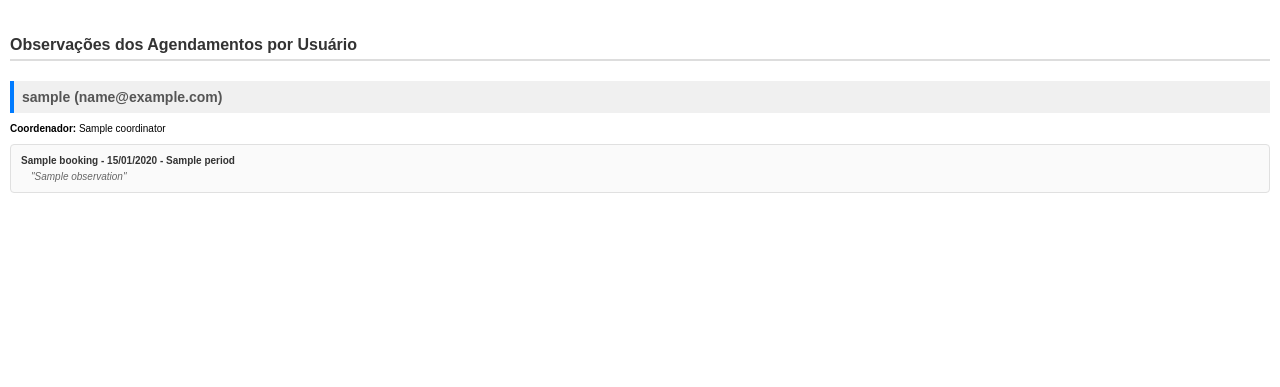
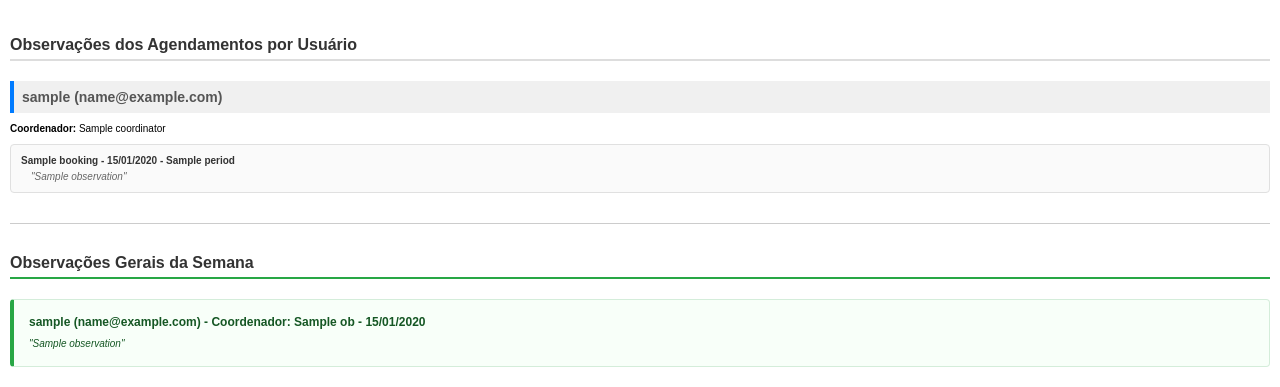
Before and after one commit to PauloCosta30/lab_scheduler, a Flask app: template lab_scheduler/src/templates/schedule_pdf_template.html in a window 1280 px wide. Shown: the part 518-905 px from the top of the page. Before the commit the page ends 711 px from the top, so only its background shows below. Run offline with Flask 3, Linux system fonts and the light colour scheme; the template is opened without the code that fills it: values that come from a table or form of the project are taken from there, most other values are stand-ins (such as "Sample title", 1, 10 or a date in 2020).

Commit message:
schedule_pdf_template.html

```diff
--- a/lab_scheduler/src/templates/schedule_pdf_template.html
+++ b/lab_scheduler/src/templates/schedule_pdf_template.html
@@ -89,69 +89,46 @@
             font-style: italic;
             margin-left: 10px;
         }
+        .general-observations-section {
+            margin-top: 30px;
+            page-break-inside: avoid;
+        }
+        .general-observations-section h2 {
+            font-size: 16px;
+            color: #333;
+            border-bottom: 2px solid #28a745;
+            padding-bottom: 5px;
+            margin-bottom: 20px;
+        }
+        .general-observation-item {
+            margin-bottom: 20px;
+            padding: 15px;
+            border: 1px solid #d4edda;
+            border-radius: 4px;
+            background-color: #f8fff9;
+            border-left: 4px solid #28a745;
+        }
+        .general-observation-header {
+            font-weight: bold;
+            color: #155724;
+            margin-bottom: 8px;
+            font-size: 12px;
+        }
+        .general-observation-text {
+            color: #155724;
+            font-style: italic;
+            line-height: 1.4;
+        }
         .no-observations {
             color: #999;
             font-style: italic;
             text-align: center;
             padding: 20px;
         }
-
-        /* Estilos para a nova seção de informações de usuários */
-        .user-info-section {
-            margin-top: 40px;
-            page-break-inside: avoid;
-            border-top: 3px solid #007bff;
-            padding-top: 20px;
+        .section-divider {
+            border-top: 1px solid #ccc;
+            margin: 30px 0;
         }
-        .user-info-section h2 {
-            font-size: 16px;
-            color: #007bff;
-            border-bottom: 2px solid #007bff;
-            padding-bottom: 5px;
-            margin-bottom: 20px;
-        }
-        .user-info-item {
-            margin-bottom: 20px;
-            padding: 12px;
-            border: 1px solid #007bff;
-            border-radius: 6px;
-            background-color: #f8f9ff;
-        }
-        .user-info-header {
-            font-weight: bold;
-            color: #007bff;
-            margin-bottom: 8px;
-            font-size: 12px;
-        }
-        .user-info-details {
-            margin-bottom: 8px;
-            color: #333;
-            font-size: 11px;
-        }
-        .user-info-observation {
-            color: #666;
-            font-style: italic;
-            background-color: #fff;
-            padding: 8px;
-            border-radius: 4px;
-            border-left: 3px solid #007bff;
-            margin-top: 8px;
-        }
-        .user-info-timestamp {
-            color: #999;
-            font-size: 9px;
-            text-align: right;
-            margin-top: 5px;
-        }
-        .no-user-info {
-            color: #999;
-            font-style: italic;
-            text-align: center;
-            padding: 20px;
-            background-color: #f8f9ff;
-            border-radius: 4px;
-        }
-
         @media print {
             body {
                 margin: 10px;
@@ -159,7 +136,7 @@
             .observations-section {
                 page-break-before: always;
             }
-            .user-info-section {
+            .general-observations-section {
                 page-break-before: auto;
             }
         }
@@ -216,7 +193,11 @@
                 {% for booking in user_data.bookings %}
                 <div class="booking-item">
                     <div class="booking-details">
+                        {% if booking.room_name != "Observação Geral" %}
                         {{ booking.room_name }} - {{ booking.date|format_date("%d/%m/%Y") }} - {{ booking.period }}
+                        {% else %}
+                        Observação Geral - Semana de {{ booking.date|format_date("%d/%m/%Y") }}
+                        {% endif %}
                     </div>
                     {% if booking.observation %}
                     <div class="observation-text">
@@ -238,37 +219,26 @@
         {% endif %}
     </div>
 
-    <!-- Nova Seção: Informações de Usuários sem Agendamento -->
-    {% if include_user_info %}
-    <div class="user-info-section">
-        <h2>Informações de Usuários Registrados (Sem Agendamento de Sala)</h2>
+    <!-- Seção de Observações Gerais -->
+    {% if general_observations %}
+    <div class="section-divider"></div>
+    <div class="general-observations-section">
+        <h2>Observações Gerais da Semana</h2>
 
-        {% if user_info and user_info|length > 0 %}
-            {% for info in user_info %}
-            <div class="user-info-item">
-                <div class="user-info-header">
-                    {{ info.user_name }} ({{ info.user_email }})
-                </div>
-                <div class="user-info-details">
-                    <strong>Coordenador:</strong> {{ info.coordinator_name }}
-                </div>
-                {% if info.observation and info.observation.strip() %}
-                <div class="user-info-observation">
-                    <strong>Observação:</strong> {{ info.observation.replace('[SEM SALA SELECIONADA] ', '') }}
-                </div>
+        {% for obs in general_observations %}
+        <div class="general-observation-item">
+            <div class="general-observation-header">
+                {{ obs.user_name }} ({{ obs.user_email }})
+                {% if obs.coordinator_name %}
+                - Coordenador: {{ obs.coordinator_name }}
                 {% endif %}
-                {% if info.created_at %}
-                <div class="user-info-timestamp">
-                    Registrado em: {{ info.created_at.strftime('%d/%m/%Y às %H:%M') }}
-                </div>
-                {% endif %}
+                - {{ obs.date|format_date("%d/%m/%Y") }}
             </div>
-            {% endfor %}
-        {% else %}
-            <div class="no-user-info">
-                Nenhuma informação de usuário sem agendamento encontrada para este período.
+            <div class="general-observation-text">
+                "{{ obs.observation }}"
             </div>
-        {% endif %}
+        </div>
+        {% endfor %}
     </div>
     {% endif %}
 </body>
```
